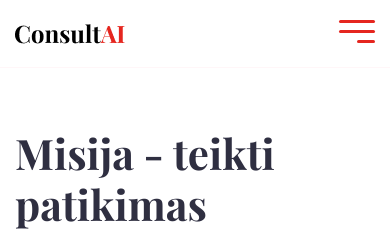
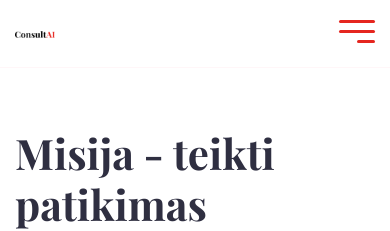
Before and after one commit to Arch-13/arch-13.github.io, a Jekyll site: the page built from index.md, in a window 390 px wide. Shown: the top 231 px of the page. Built offline with Jekyll 4.4.1, drawn with Linux system fonts in a browser that asks for light colours.

Commit message:
Change the size of logo on mobile

```diff
--- a/_config.yml
+++ b/_config.yml
@@ -7,8 +7,8 @@
 
 logo:
   mobile: "images/logo/ConsultAI.png"
-  mobile_height: "110px"
-  mobile_width: "20px"
+  mobile_height: "20px"
+  mobile_width: "110px"
   desktop: "images/logo/ConsultAI.png"
   desktop_height: "20px"
   desktop_width: "110px"
--- a/_includes/header.html
+++ b/_includes/header.html
@@ -3,6 +3,9 @@
     <div class="logo">
       <a href="{{ site.url | absolute_url }}"><img width="{{ site.logo.desktop_width }}" height="{{ site.logo.desktop_height }}" alt="{{ site.title }}" src="{{ site.logo.desktop | relative_url }}" /></a>
     </div>
+    <div class="logo-mobile">
+      <a href="{{ site.url | absolute_url }}"><img width="{{ site.logo.mobile_width }}" height="{{ site.logo.mobile_height }}" alt="{{ site.title }}" src="{{ site.logo.mobile | relative_url }}" /></a>
+    </div>
     {% include main-menu.html %}
     {% include hamburger.html %}
   </div>
--- a/_sass/components/_logo.scss
+++ b/_sass/components/_logo.scss
@@ -1,4 +1,5 @@
 .logo {
+  display: none;
   @include media-breakpoint-up(sm) {
     display: block;
   }
```
